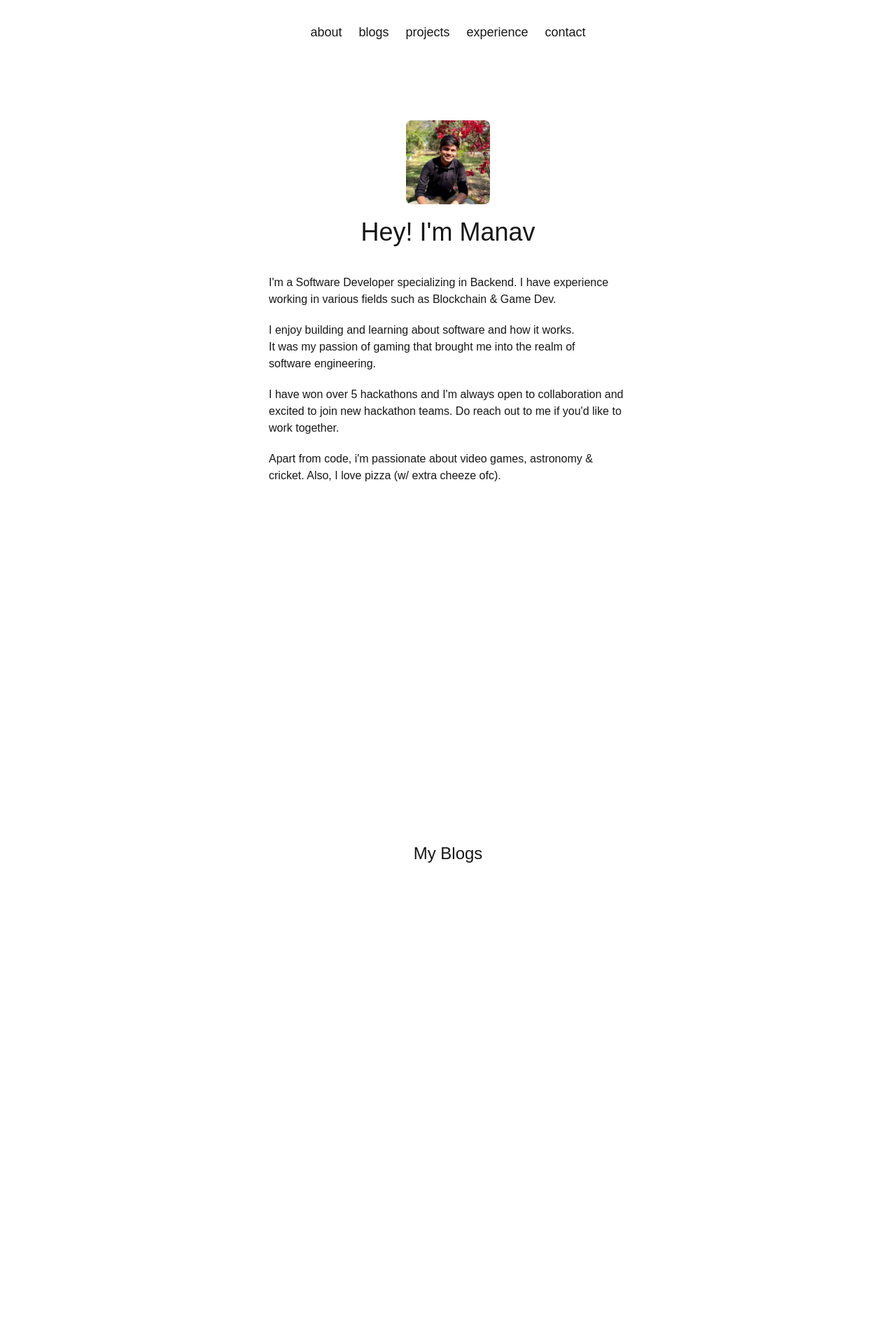
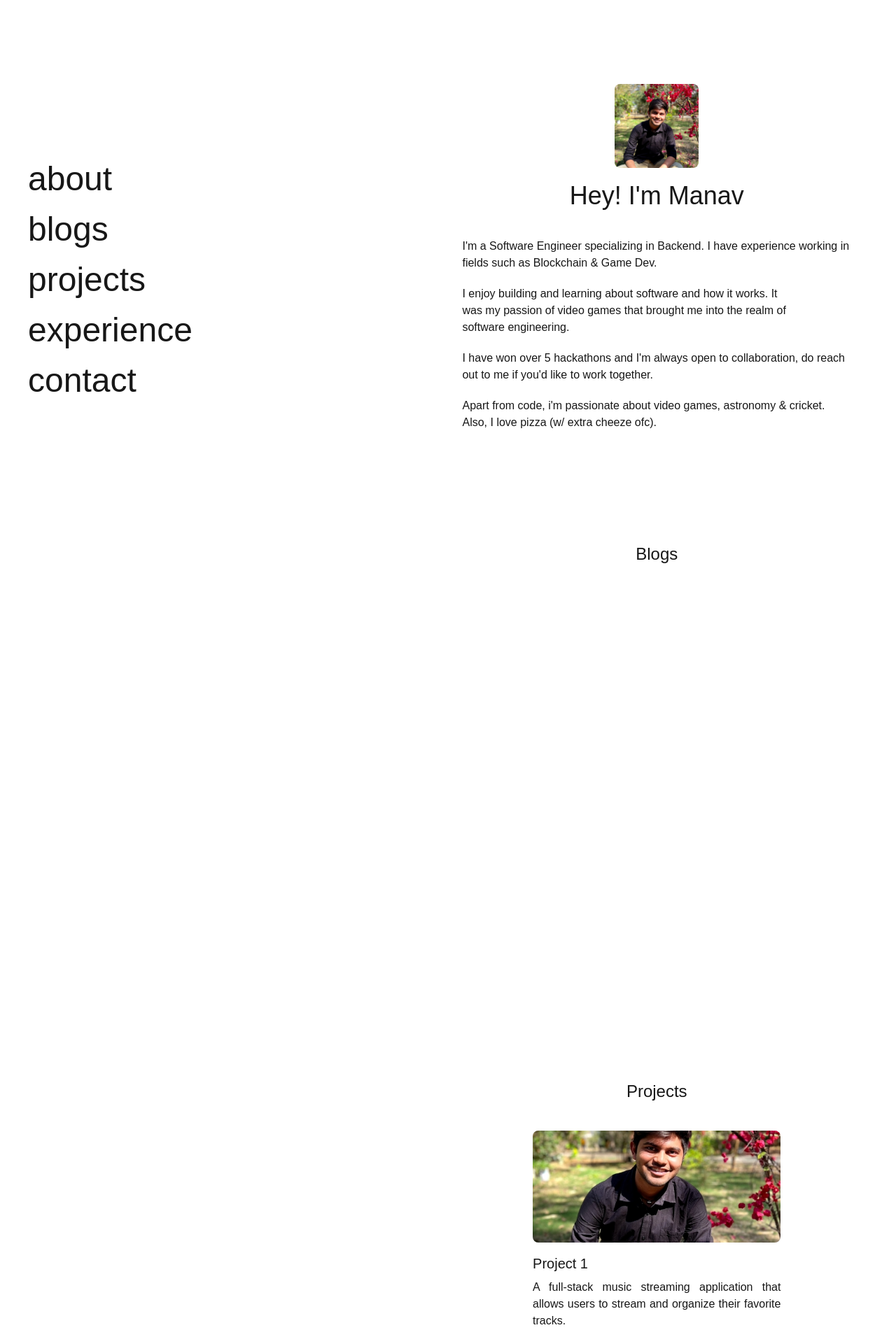
Before and after one commit to 0xRadioAc7iv/my-portfolio, a Next.js app: page / in a window 1280 px wide. Shown: the top 1911 px of the page at 70% size. Built offline with nearby package versions, Linux system fonts and the light colour scheme.

Commit message:
modify bio + new design

```diff
--- a/app/globals.css
+++ b/app/globals.css
@@ -29,3 +29,9 @@ body {
     text-wrap: balance;
   }
 }
+
+@layer components {
+  .sidebar-hover {
+    @apply hover:underline underline-offset-4 hover:translate-x-2 transition-transform duration-200 ease-in-out;
+  }
+}
--- a/app/layout.tsx
+++ b/app/layout.tsx
@@ -1,6 +1,6 @@
 import type { Metadata } from "next";
 import "./globals.css";
-import Navbar from "@/components/Navbar";
+import Sidebar from "@/components/Sidebar";
 
 export const metadata: Metadata = {
   title: "Manav Gadhiya",
@@ -14,8 +14,10 @@ export default function RootLayout({
 }>) {
   return (
     <html lang="en">
-      <body className="flex flex-col items-center">
-        <Navbar />
+      <body className="flex p-10">
+        <div className="w-full">
+          <Sidebar />
+        </div>
         {children}
       </body>
     </html>
--- a/app/page.tsx
+++ b/app/page.tsx
@@ -1,8 +1,9 @@
+import Project from "@/components/Project";
 import Image from "next/image";
 
 export default function Home() {
   return (
-    <div id="top" className="flex flex-col items-center gap-96 w-2/5">
+    <div id="top" className="flex flex-col items-center pr-6">
       <section className="pt-20">
         <div className="flex flex-col items-center">
           <Image
@@ -12,22 +13,20 @@ export default function Home() {
             height="120"
             className="rounded-lg"
           />
-          <div className="text-4xl mt-5">Hey! I'm Manav</div>
+          <div className="text-4xl my-5">Hey! I'm Manav</div>
           <div>
-            <div className="mt-10 text-pretty">
-              I'm a Software Developer specializing in Backend. I have
-              experience working in various fields such as Blockchain & Game
-              Dev.
+            <div className="mt-5 text-pretty">
+              I'm a Software Engineer specializing in Backend. I have experience
+              working in fields such as Blockchain & Game Dev.
             </div>
             <div className="mt-5 text-pretty">
               I enjoy building and learning about software and how it works. It
-              was my passion of gaming that brought me into the realm of
+              was my passion of video games that brought me into the realm of
               software engineering.
             </div>
             <div className="mt-5 text-pretty">
-              I have won over 5 hackathons and I'm always open to collaboration
-              and excited to join new hackathon teams. Do reach out to me if
-              you'd like to work together.
+              I have won over 5 hackathons and I'm always open to collaboration,
+              do reach out to me if you'd like to work together.
             </div>
             <div className="mt-5 text-pretty">
               Apart from code, i'm passionate about video games, astronomy &
@@ -36,12 +35,33 @@ export default function Home() {
           </div>
         </div>
       </section>
-      <section id="blogs" className="pt-32 h-screen">
-        <div className="text-2xl">My Blogs</div>
+      <section id="blogs" className="pt-40 h-screen">
+        <div className="text-2xl">Blogs</div>
         <div></div>
       </section>
-      <section id="projects" className="pt-32 h-screen">
-        Projects
+      <section
+        id="projects"
+        className="flex flex-col items-center pt-32 h-screen gap-8"
+      >
+        <div className="text-2xl">Projects</div>
+        <div className="gap-4 w-2/3">
+          <Project
+            image="/profile.jpg"
+            imageAlt="Project 1"
+            title="Project 1"
+            description="A full-stack music streaming application that allows users to
+            stream and organize their favorite tracks."
+            github="https://github.com/0xRadioAc7iv"
+          />
+          <Project
+            image="/profile.jpg"
+            imageAlt="Project 1"
+            title="Project 1"
+            description="A full-stack music streaming application that allows users to
+            stream and organize their favorite tracks."
+            github="https://github.com/0xRadioAc7iv"
+          />
+        </div>
       </section>
       <section id="contact" className="pt-32 h-screen">
         <div className="text-2xl">Contact</div>
--- a/components/Navbar.tsx
+++ /dev/null
@@ -1,33 +0,0 @@
-import Link from "next/link";
-
-const Navbar = () => {
-  return (
-    <nav className="flex gap-6 py-8 text-center justify-center sticky top-0 left-0 w-full backdrop-blur-lg">
-      <Link href="#top" className="text-lg hover:text-gray-500">
-        about
-      </Link>
-      <Link href="#blogs" className="text-lg hover:text-gray-500">
-        blogs
-      </Link>
-      <Link href="#projects" className="text-lg hover:text-gray-500">
-        projects
-      </Link>
-      <div className="relative group">
-        <div className="text-lg hover:text-gray-500">experience</div>
-
-        <div
-          className="text-center font-bold w-32 absolute opacity-0 invisible group-hover:opacity-100 group-hover:visible
-                      bg-white text-black text-sm rounded-md p-2 -bottom-10 left-1/2 transform -translate-x-1/2
-                      transition-all duration-300 ease-in-out shadow-lg"
-        >
-          looking for work
-        </div>
-      </div>
-      <Link href="#contact" className="text-lg hover:text-gray-500">
-        contact
-      </Link>
-    </nav>
-  );
-};
-
-export default Navbar;
--- /dev/null
+++ b/components/Project.tsx
@@ -0,0 +1,39 @@
+import Image from "next/image";
+import Link from "next/link";
+
+interface ProjectData {
+  image: string;
+  imageAlt: string;
+  title: string;
+  description: string;
+  github: string;
+}
+
+const Project = ({
+  image,
+  imageAlt,
+  title,
+  description,
+  github,
+}: ProjectData) => {
+  return (
+    <div className="flex flex-col rounded-lg p-2">
+      <div className="relative w-full h-40">
+        <Image
+          src={image}
+          alt={imageAlt}
+          layout="fill"
+          objectFit="cover"
+          className="rounded-lg"
+        />
+      </div>
+      <h3 className="text-xl mt-4">{title}</h3>
+      <p className="mt-2 text-justify">{description}</p>
+      <Link href={github} className="mt-2 hover:underline">
+        Github
+      </Link>
+    </div>
+  );
+};
+
+export default Project;
--- /dev/null
+++ b/components/Sidebar.tsx
@@ -0,0 +1,23 @@
+import Link from "next/link";
+
+const SidebarLinks = [
+  { name: "about", link: "top" },
+  { name: "blogs", link: "blogs" },
+  { name: "projects", link: "projects" },
+  { name: "experience", link: "experience" },
+  { name: "contact", link: "contact" },
+];
+
+const Sidebar = () => {
+  return (
+    <div className="flex flex-col gap-6 text-5xl justify-center fixed top-0 h-screen w-64">
+      {SidebarLinks.map((link) => (
+        <Link key={link.name} href={`#${link.link}`} className="sidebar-hover">
+          {link.name}
+        </Link>
+      ))}
+    </div>
+  );
+};
+
+export default Sidebar;
```
Also changed, not shown: package.json (+5 -4 lines), 1 other file (tests, documents, lock files or other folders).
